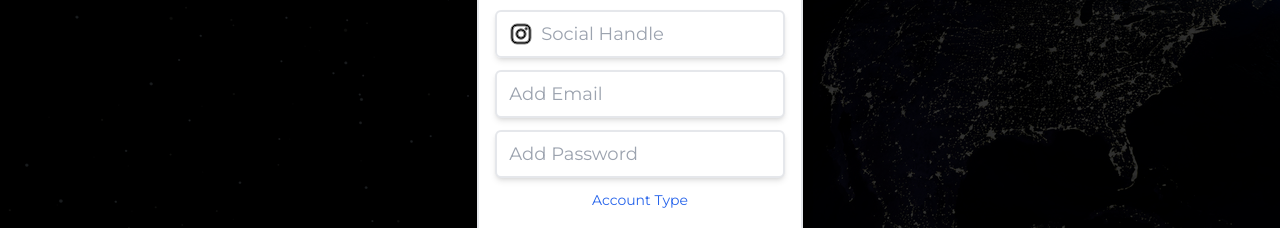
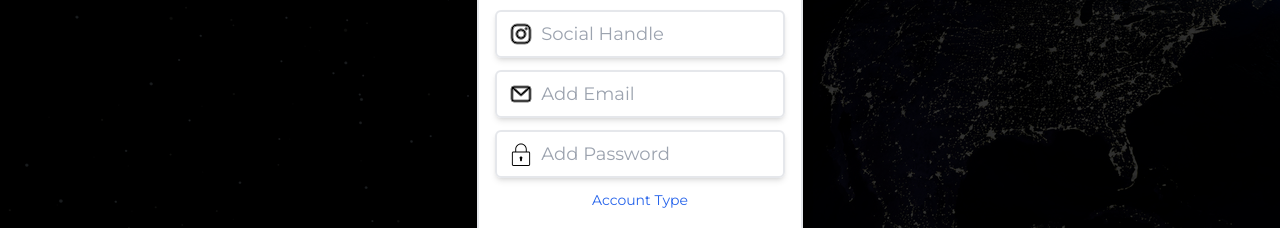
Before and after one commit to subhadipbhowmik/bio-branch, a Next.js app in the folder site/: page /apply in a window 1280 px wide. Shown: the part 322-550 px from the top of the page. Built offline with nearby package versions, Linux system fonts and the light colour scheme.

Commit message:
fixing register page

```diff
--- a/site/pages/apply.js
+++ b/site/pages/apply.js
@@ -67,30 +67,36 @@ const Apply = () => {
                   onChange={(e) => setHandle(e.target.value)}
                 />
               </span>
+              <span className='flex items-center shadow-md border-2 px-3 py-2 rounded-md focus:outline-none'>
+                <img className='w-6 mr-2' src="/svg/email.svg" alt="" />
                 <input
-                className='shadow-md border-2 px-3 py-2 rounded-md focus:outline-none'
                   placeholder='Add Email'
                   type="email"
                   value={email}
                   onChange={(e) => setEmail(e.target.value)}
                 />
+              </span>
+              <span className='flex items-center shadow-md border-2 px-3 py-2 rounded-md focus:outline-none'>
+                <svg xmlns="http://www.w3.org/2000/svg" className="w-6 mr-2" x="0px" y="0px" width="24" height="24" viewBox="0 0 50 50">
+                  <path d="M 25 3 C 18.363281 3 13 8.363281 13 15 L 13 20 L 9 20 C 7.355469 20 6 21.355469 6 23 L 6 47 C 6 48.644531 7.355469 50 9 50 L 41 50 C 42.644531 50 44 48.644531 44 47 L 44 23 C 44 21.355469 42.644531 20 41 20 L 37 20 L 37 15 C 37 8.363281 31.636719 3 25 3 Z M 25 5 C 30.566406 5 35 9.433594 35 15 L 35 20 L 15 20 L 15 15 C 15 9.433594 19.433594 5 25 5 Z M 9 22 L 41 22 C 41.554688 22 42 22.445313 42 23 L 42 47 C 42 47.554688 41.554688 48 41 48 L 9 48 C 8.445313 48 8 47.554688 8 47 L 8 23 C 8 22.445313 8.445313 22 9 22 Z M 25 30 C 23.300781 30 22 31.300781 22 33 C 22 33.898438 22.398438 34.6875 23 35.1875 L 23 38 C 23 39.101563 23.898438 40 25 40 C 26.101563 40 27 39.101563 27 38 L 27 35.1875 C 27.601563 34.6875 28 33.898438 28 33 C 28 31.300781 26.699219 30 25 30 Z"></path>
+                </svg>
                 <input
-                className='shadow-md border-2 px-3 py-2 rounded-md focus:outline-none'
                   placeholder='Add Password'
                   type="password"
                   value={password}
                   onChange={(e) => setPassword(e.target.value)}
                   required
                 />
+              </span>
 
               <h5 className='text-center text-sm text-blue-600'>Account Type</h5>
               <span className="flex justify-between">
                 <label htmlFor="" className='flex gap-2'>
-                  <input type="radio" value='Creator' checked={category === 'Creator'} onChange={handleCategoryChange}/>
+                  <input type="radio" value='Creator' checked={category === 'Creator'} onChange={handleCategoryChange} />
                   <p>Creator</p>
                 </label>
                 <label htmlFor="" className='flex gap-2'>
-                  <input type="radio" value='Agency' checked={category === 'Agency'} onChange={handleCategoryChange}/>
+                  <input type="radio" value='Agency' checked={category === 'Agency'} onChange={handleCategoryChange} />
                   <p>Agency</p>
                 </label>
                 <label htmlFor="" className='flex gap-2'>
@@ -99,7 +105,7 @@ const Apply = () => {
                 </label>
               </span>
 
-              <input type='submit' value='Apply' className='bg-blue-500 text-white px-3 py-2 rounded-md'/>
+              <input type='submit' value='Apply' className='bg-blue-500 text-white px-3 py-2 rounded-md' />
             </form>
 
             <h4 className='text-center pt-3'>Already Have Account? <span className='text-indigo-600'><Link href="/login">Login</Link></span></h4>
--- a/site/pages/login.js
+++ b/site/pages/login.js
@@ -49,8 +49,8 @@ const Login = () => {
                 <input className='px-3 rounded-md focus:outline-none' placeholder='Add Email' type="email" value={email} onChange={(e) => setEmail(e.target.value)} />
               </span>
               <span className='flex items-center shadow-md border-2 px-3 py-2 rounded-md focus:outline-none'>
-                <svg xmlns="http://www.w3.org/2000/svg" className="w-6 mr-2" x="0px" y="0px" width="24" height="24" viewBox="0 0 24 24">
-                  <path d="M 12 1 C 8.636 1 6 3.636 6 7 L 6 8 C 4.9 8 4 8.9 4 10 L 4 20 C 4 21.1 4.9 22 6 22 L 18 22 C 19.1 22 20 21.1 20 20 L 20 10 C 20 8.9 19.1 8 18 8 L 18 7 C 18 3.636 15.364 1 12 1 z M 12 3 C 14.243 3 16 4.757 16 7 L 16 8 L 8 8 L 8 7 C 8 4.757 9.757 3 12 3 z M 6 10 L 18 10 L 18 20 L 6 20 L 6 10 z M 8 14 A 1 1 0 0 0 7 15 A 1 1 0 0 0 8 16 A 1 1 0 0 0 9 15 A 1 1 0 0 0 8 14 z M 12 14 A 1 1 0 0 0 11 15 A 1 1 0 0 0 12 16 A 1 1 0 0 0 13 15 A 1 1 0 0 0 12 14 z M 16 14 A 1 1 0 0 0 15 15 A 1 1 0 0 0 16 16 A 1 1 0 0 0 17 15 A 1 1 0 0 0 16 14 z"></path>
+                <svg xmlns="http://www.w3.org/2000/svg" className="w-6 mr-2" x="0px" y="0px" width="24" height="24" viewBox="0 0 50 50">
+                  <path d="M 25 3 C 18.363281 3 13 8.363281 13 15 L 13 20 L 9 20 C 7.355469 20 6 21.355469 6 23 L 6 47 C 6 48.644531 7.355469 50 9 50 L 41 50 C 42.644531 50 44 48.644531 44 47 L 44 23 C 44 21.355469 42.644531 20 41 20 L 37 20 L 37 15 C 37 8.363281 31.636719 3 25 3 Z M 25 5 C 30.566406 5 35 9.433594 35 15 L 35 20 L 15 20 L 15 15 C 15 9.433594 19.433594 5 25 5 Z M 9 22 L 41 22 C 41.554688 22 42 22.445313 42 23 L 42 47 C 42 47.554688 41.554688 48 41 48 L 9 48 C 8.445313 48 8 47.554688 8 47 L 8 23 C 8 22.445313 8.445313 22 9 22 Z M 25 30 C 23.300781 30 22 31.300781 22 33 C 22 33.898438 22.398438 34.6875 23 35.1875 L 23 38 C 23 39.101563 23.898438 40 25 40 C 26.101563 40 27 39.101563 27 38 L 27 35.1875 C 27.601563 34.6875 28 33.898438 28 33 C 28 31.300781 26.699219 30 25 30 Z"></path>
                 </svg>
                 <input placeholder='Add Password' type="password" required value={password} onChange={(e) => setPassword(e.target.value)} />
               </span>
```
Lines whose indentation alone changed are shown as unchanged.
